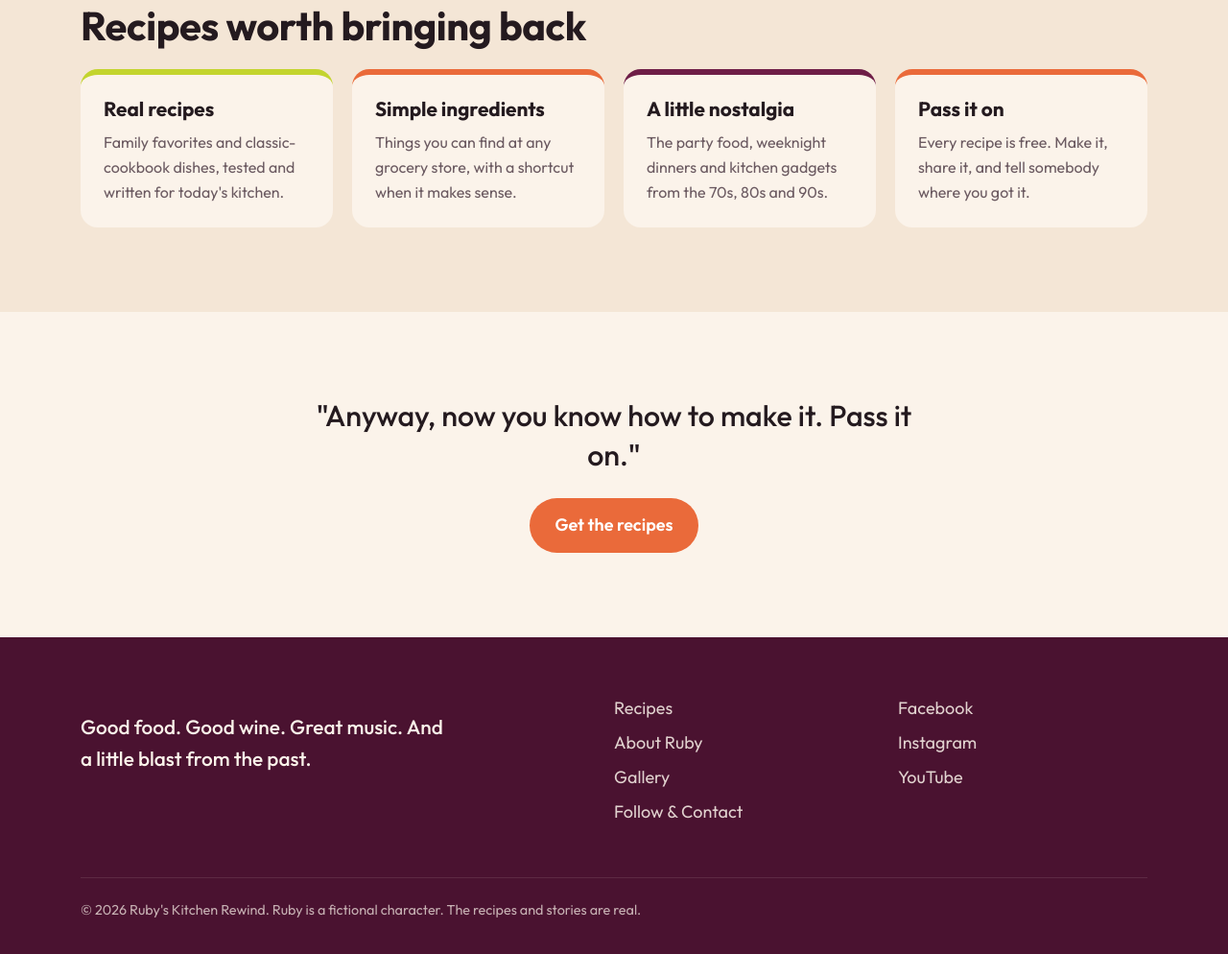
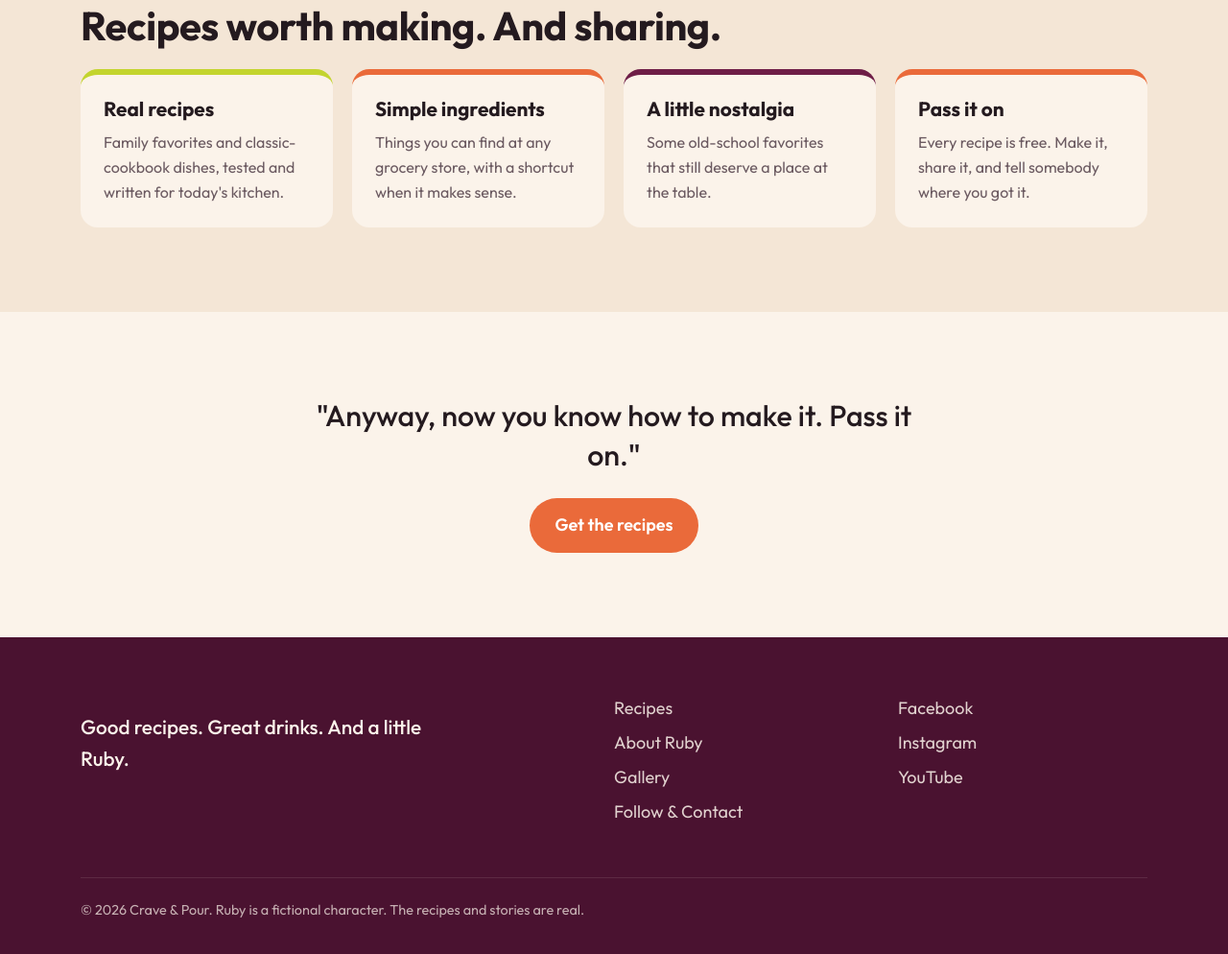
Before and after one commit to RealSlashMaster/rubys-rewind-website, a plain HTML site: page about.html in a window 1280 px wide. Shown: the part 1308-2302 px from the top of the page at 96% size. Drawn offline with Linux system fonts and the light colour scheme.

Commit message:
Align about.html with Crave & Pour preview

```diff
--- a/about.html
+++ b/about.html
@@ -3,8 +3,8 @@
 <head>
 <meta charset="utf-8">
 <meta name="viewport" content="width=device-width, initial-scale=1">
-<title>About Ruby | Ruby's Kitchen Rewind</title>
-<meta name="description" content="Meet Ruby: fictional, funny, and serious about the recipes we grew up with.">
+<title>About Ruby | Crave &amp; Pour</title>
+<meta name="description" content="Meet Ruby, the fictional host of Crave & Pour: old favorites, new discoveries and plenty of personality.">
 <link rel="icon" href="images/ruby-icon.jpg">
 <link rel="preconnect" href="https://fonts.googleapis.com">
 <link rel="preconnect" href="https://fonts.gstatic.com" crossorigin>
@@ -16,13 +16,14 @@
   <div class="wrap">
     <a class="brand" href="index.html">
       <img src="images/ruby-icon.jpg" alt="">
-      <span class="brand-name">Ruby's Kitchen Rewind<small>Recipes worth bringing back</small></span>
+      <span class="brand-name">Crave <span class="brand-amp">&amp;</span> Pour<small>Recipes to crave. Drinks to share.</small></span>
     </a>
     <button class="menu-toggle" aria-expanded="false" aria-controls="nav">Menu</button>
     <nav class="nav" id="nav">
       <a href="index.html">Home</a>
       <a href="recipes.html">Recipes</a>
       <a href="about.html" aria-current="page">About Ruby</a>
+      <a href="index.html#watch">Watch Ruby</a>
       <a href="gallery.html">Gallery</a>
       <a href="contact.html">Follow & Contact</a>
     </nav>
@@ -52,11 +53,11 @@
 <section class="tint">
   <div class="wrap">
     <span class="eyebrow">What we're about</span>
-    <h2>Recipes worth bringing back</h2>
+    <h2>Recipes worth making. And sharing.</h2>
     <div class="segments">
       <div class="segment"><h3>Real recipes</h3><p>Family favorites and classic-cookbook dishes, tested and written for today's kitchen.</p></div>
       <div class="segment"><h3>Simple ingredients</h3><p>Things you can find at any grocery store, with a shortcut when it makes sense.</p></div>
-      <div class="segment"><h3>A little nostalgia</h3><p>The party food, weeknight dinners and kitchen gadgets from the 70s, 80s and 90s.</p></div>
+      <div class="segment"><h3>A little nostalgia</h3><p>Some old-school favorites that still deserve a place at the table.</p></div>
       <div class="segment"><h3>Pass it on</h3><p>Every recipe is free. Make it, share it, and tell somebody where you got it.</p></div>
     </div>
   </div>
@@ -72,7 +73,7 @@
 <footer class="site-footer">
   <div class="wrap">
     <div>
-      <p class="footer-tag">Good food. Good wine. Great music. And a little blast from the past.</p>
+      <p class="footer-tag">Good recipes. Great drinks. And a little Ruby.</p>
     </div>
     <div>
       <ul>
@@ -89,7 +90,7 @@
         <li><a href="contact.html#follow">YouTube</a></li>
       </ul>
     </div>
-    <p class="fine">&copy; <span class="year"></span> Ruby's Kitchen Rewind. Ruby is a fictional character. The recipes and stories are real.</p>
+    <p class="fine">&copy; <span class="year"></span> Crave &amp; Pour. Ruby is a fictional character. The recipes and stories are real.</p>
   </div>
 </footer>
 <script src="site.js"></script>
```
